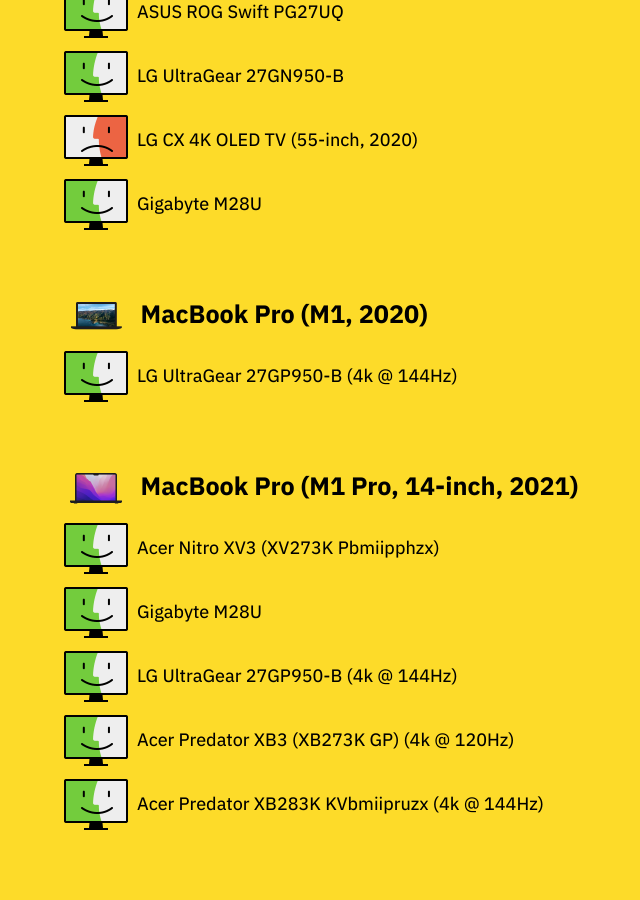
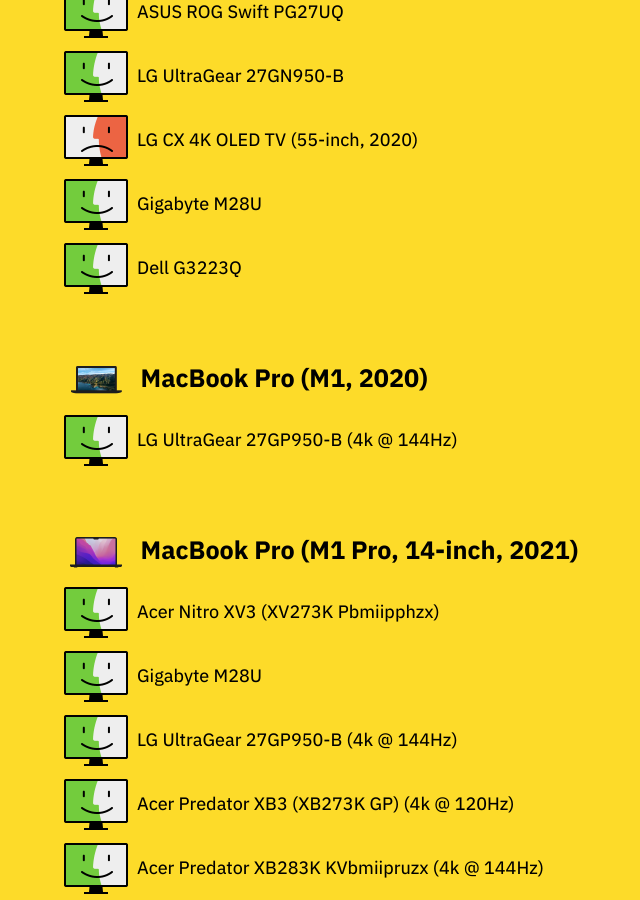
Before and after one commit to tonsky/tonsky.github.io, a Jekyll site: the page built from _posts/2021-02-24-monitors-mac.md, in a window 1280 px wide and 900 px high, scrolled down 4309 px. Shown: the whole window, without its empty margins (305-945 px from the left). Built offline with Jekyll 4.4.1, drawn with Linux system fonts in a browser that asks for light colours.

Commit message:
Dell G3223Q works with Macbook Air M1

```diff
--- a/_posts/2021-02-24-monitors-mac.md
+++ b/_posts/2021-02-24-monitors-mac.md
@@ -124,6 +124,8 @@
 
 <div class="row"><img src="works.png" height=64> <span>Gigabyte M28U</span></div>
 
+<div class="row"><img src="works.png" height=64> <span>Dell G3223Q</span></div>
+
 ## <img src="mbp_13_2020.png" height=32> <span>MacBook Pro (M1, 2020)</span>
 
 <div class="row"><img src="works.png" height=64> <span>LG UltraGear 27GP950-B (4k @ 144Hz)</span></div>
```
